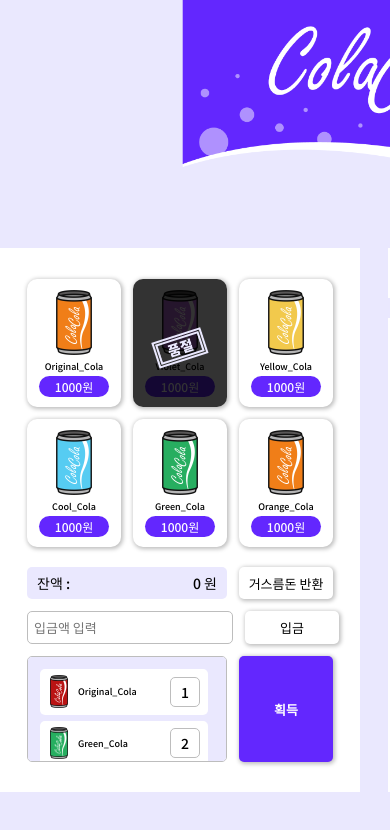
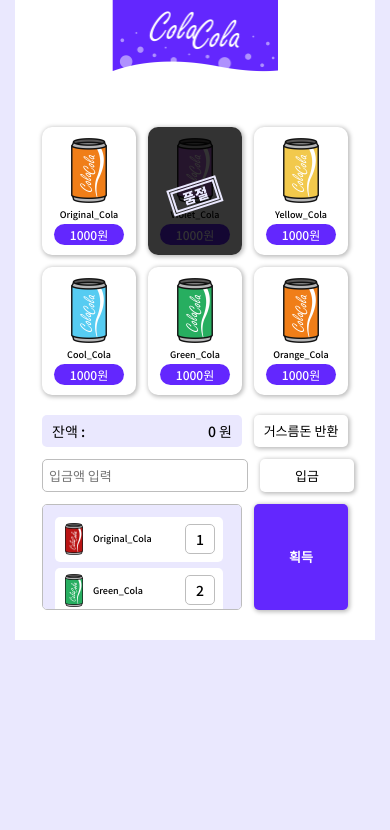
Before and after one commit to mixnuts211/vending-machine, a plain HTML site: page index.html in a window 390 px wide. Shown: the top 830 px of the page. Drawn offline with Linux system fonts and the light colour scheme.

Commit message:
미디어쿼리 전체 wrapper와 header 사이즈

```diff
--- a/css/style.css
+++ b/css/style.css
@@ -229,3 +229,17 @@ strong {
     background-size: 62px;
     border-radius: 10px;
 }
+
+/* Media Query */
+@media screen and (max-width: 800px) {
+    .wrapper {
+        width: 360px;
+        margin: 0 auto;
+        background-color: #fff;
+    }
+    .header {
+        width: 166px;
+        margin: 0 auto;
+        margin-bottom: 18px;
+    }
+}
```
